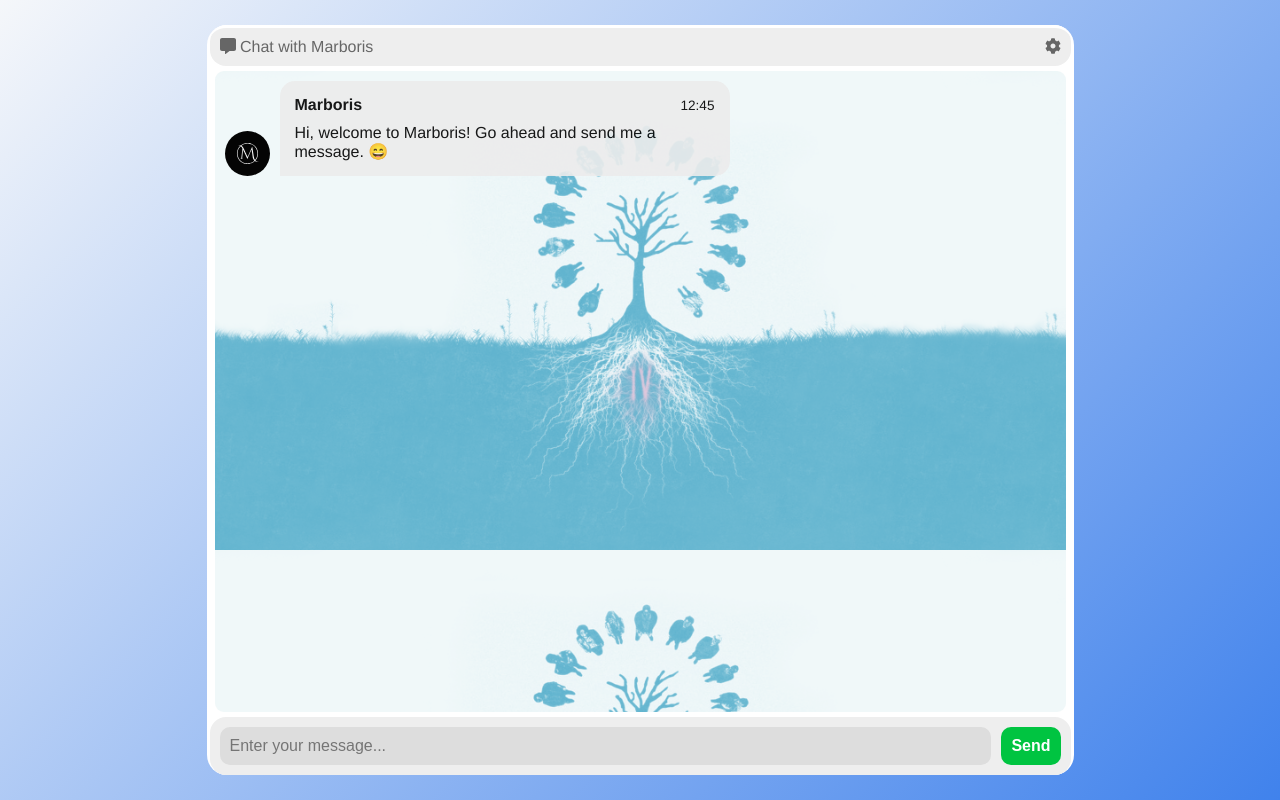
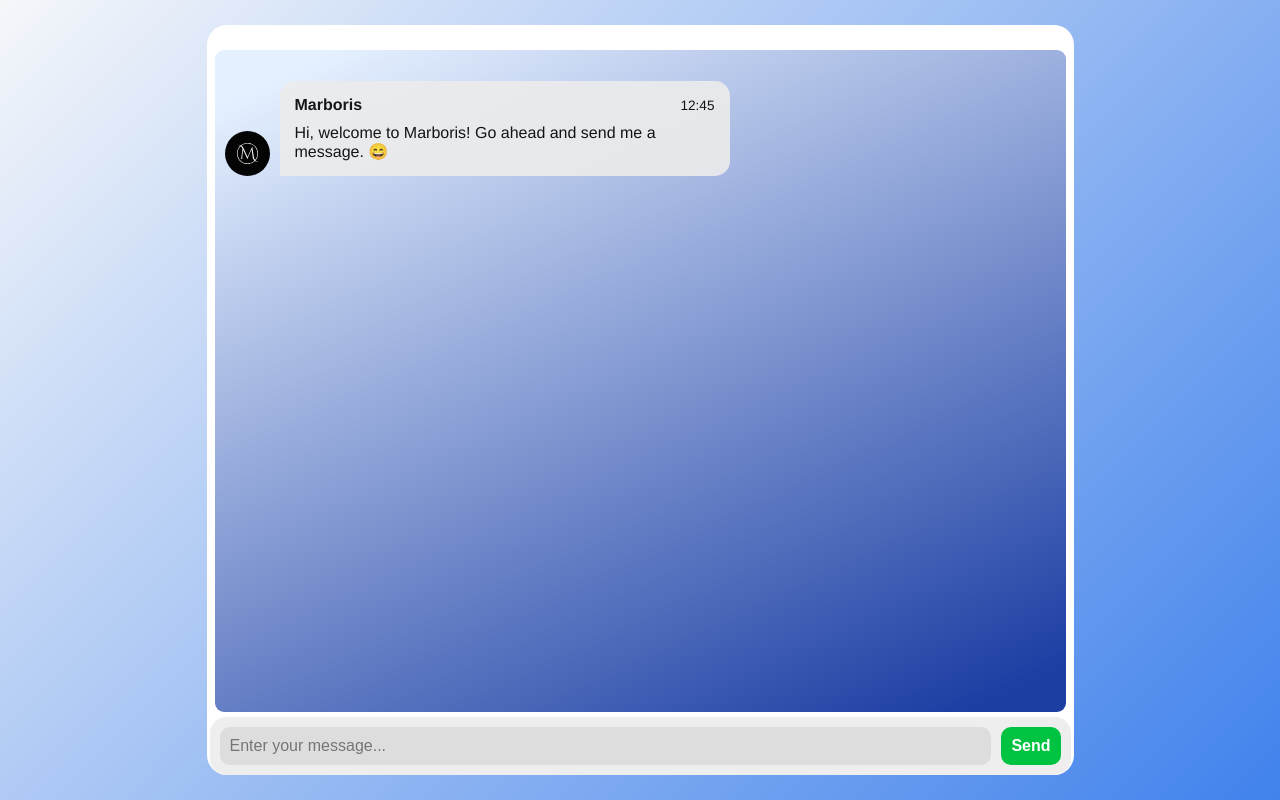
Before and after one commit to MarborisOrg/ChatGUI-Web, a plain HTML site: page index.html in a window 1280 px wide. Drawn offline with Linux system fonts and the light colour scheme.

Commit message:
mrb: new background

```diff
--- a/css/style.css
+++ b/css/style.css
@@ -45,10 +45,6 @@ body {
   display: flex;
   justify-content: space-between;
   padding: 10px;
-  border-top: var(--border);
-  background: #eee;
-  color: #666;
-  border-radius: 16px;
 }
 
 .msger-chat {
@@ -151,9 +147,6 @@ body {
 }
 
 .msger-chat {
-  background-color: #fcfcfe;
-  background-image: url(../img/wp5287069-xxxtentacion-17-desktop-wallpapers.png);
-  background-size: contain;
-  background-blend-mode: overlay;
-  background-color: lightblue;
+  background: linear-gradient(155deg, #e0edffd1 5%, #1d3fa4 95%);
+  padding-top: 31px;
 }
--- a/index.html
+++ b/index.html
@@ -23,12 +23,12 @@
   <body translate="no">
     <section class="msger">
       <header class="msger-header">
-        <div class="msger-header-title">
+        <!-- <div class="msger-header-title">
           <i class="fas fa-comment-alt"></i> Chat with Marboris
         </div>
         <div class="msger-header-options">
           <span><i class="fas fa-cog" onclick="changeLocale()"></i></span>
-        </div>
+        </div> -->
       </header>
 
       <main class="msger-chat">
```
Also changed, not shown: img/wp5287069-xxxtentacion-17-desktop-wallpapers.png (deleted).
